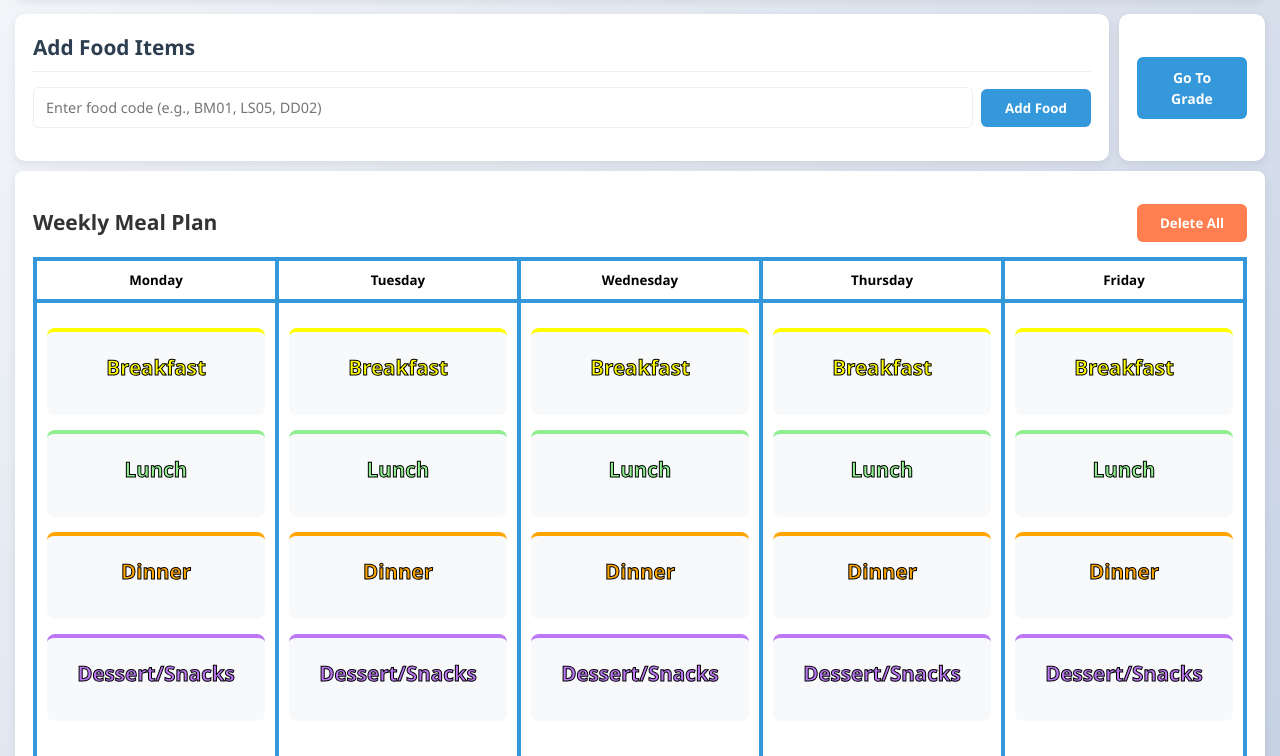
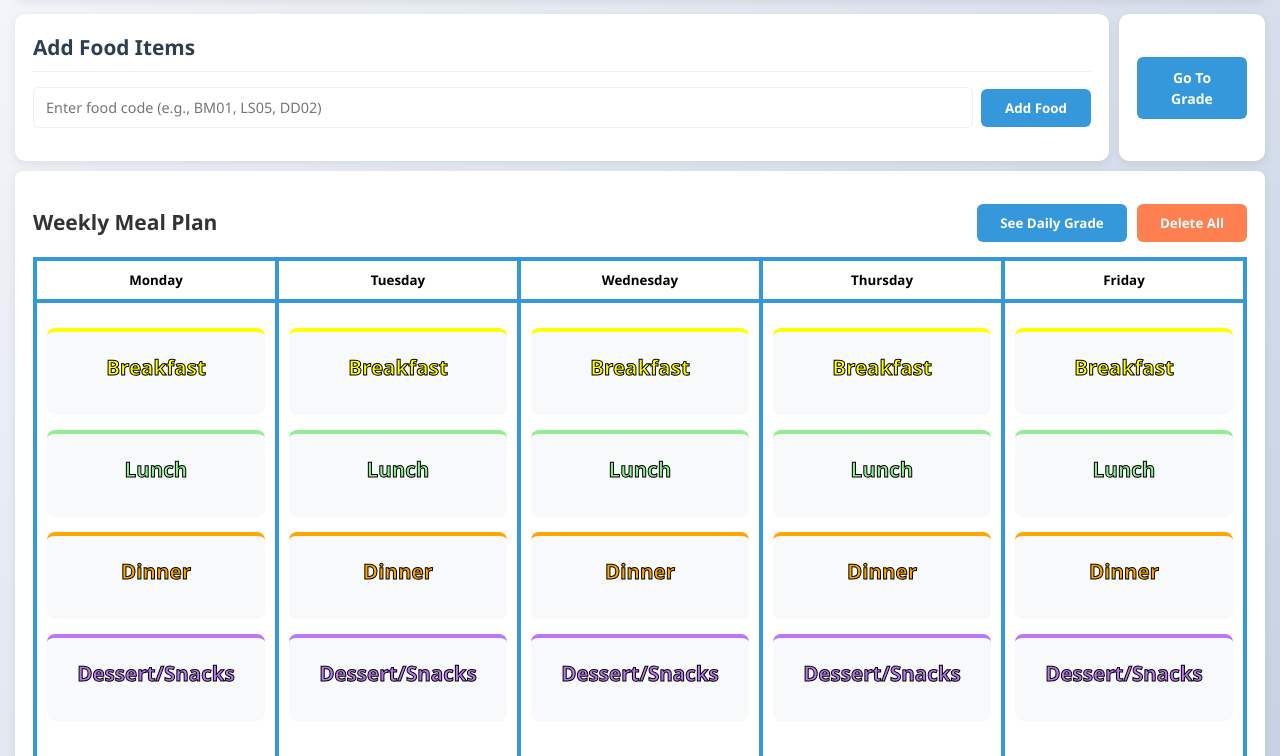
Before and after one commit to Vista-AST-LLC/nutrition-cart, a website with bundled scripts: page public/html/Page3Activity.html in a window 1280 px wide. Shown: the part 127-883 px from the top of the page. Built offline with nearby package versions, Linux system fonts and the light colour scheme.

Commit message:
moved location of Button 1 and 2 so they are now on the calendar and grade screens

```diff
--- a/public/css/Page3Activity.css
+++ b/public/css/Page3Activity.css
@@ -70,6 +70,34 @@
         display: flex;
         flex-direction: row;
     }
+}
+
+.button-container {
+    display: flex;
+    flex-direction: row;
+    width: 100%;
+    justify-content: end;
+    align-items: center;
+    gap: 10px;
+}
+
+.change-view-button {
+    text-decoration: none;
+    background: var(--primary-color);
+    color: white;
+    border: none;
+    border-radius: 6px;
+    padding: 10px 15px;
+    cursor: pointer;
+    font-weight: 600;
+    transition: all 0.3s ease;
+    width: 150px;
+    margin: 0;
+}
+
+.change-view-button:hover {
+    background-color: var(--primary-dark);
+    transform: translateY(-2px);
 }
 
 .food-items-container-title {
@@ -412,6 +440,7 @@ td {
     width: 110px;
     margin: auto;
 }
+
 .get-grade-button:hover {
     background: purple;
     transform: translate(-50%, -54%);
@@ -535,7 +564,8 @@ td {
     gap: 15px;
 }
 
-.left, .right {
+.left,
+.right {
     flex: 1;
 }
 
--- a/public/html/Page3Activity.html
+++ b/public/html/Page3Activity.html
@@ -25,8 +25,6 @@
                     <li><a href='../index.html'>Home</a></li>
                     <li><a href="../html/Page3Activity.html">Activity</a></li>
                     <li><a href="../html/Page4Grade.html">Grade</a></li>
-                    <button class="basic-button" id="testButton1">Button1</button>
-                    <button class="basic-button" id="testButton2">Button2</button>
                 </ul>
             </div>
         </div>
@@ -53,8 +51,11 @@
                 <!--Daily Food Item Section-->
                 <div class="card" id='calendar'>
                     <div class="meal-plan-title">
-                        <h2>Weekly Meal Plan</h2>
-                        <button id="clearAllFoodItems" class="delete-all-food-items-button">Delete All</button>
+                        <h2 style="width: 45%;">Weekly Meal Plan</h2>
+                        <div class="button-container">
+                            <button class="change-view-button" id="testButton1">See Daily Grade</button>
+                            <button id="clearAllFoodItems" class="delete-all-food-items-button">Delete All</button>
+                        </div>
                     </div>
                     <div>
                         <table>
@@ -227,6 +228,7 @@
                 <div class="card" id="dayToGrade" style="display: none;">
                     <div class="meal-plan-title">
                         <h2>Day Grade</h2>
+                        <button class="change-view-button" id="testButton2">View Full Calendar</button>
                     </div>
                     <div class="grade-menu">
                         <table style="width: 20%; margin: 1%;">
```
